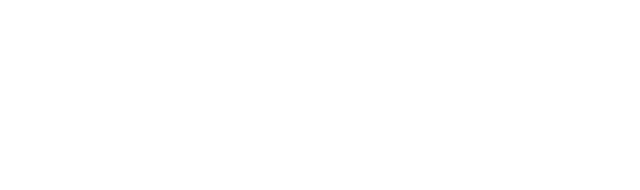
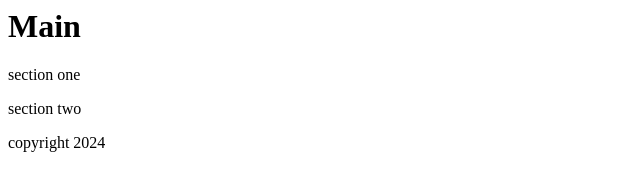
Before and after one commit to jcochran206/Jaz-portfolio, a plain HTML site: page index.html in a window 1280 px wide. Shown: the whole page, without its empty margins (0-640 px from the left). Drawn offline with Linux system fonts and the light colour scheme.

Commit message:
added main and sections

```diff
--- a/index.html
+++ b/index.html
@@ -0,0 +1,21 @@
+<html lang="en">
+<head>
+    <meta charset="UTF-8">
+    <meta name="viewport" content="width=device-width, initial-scale=1.0">
+    <title>Jasmine Cochran : Software | Data Engineer</title>
+</head>
+<body>
+    <main>
+        <h1>Main</h1>
+    </main>
+    <section>
+        <p>section one</p>
+    </section>
+    <section>
+        <p>section two</p>
+    </section>
+    <footer>
+        copyright 2024
+    </footer>
+</body>
+</html>
```
Also changed, not shown: css/style.css (+5 -2 lines).
